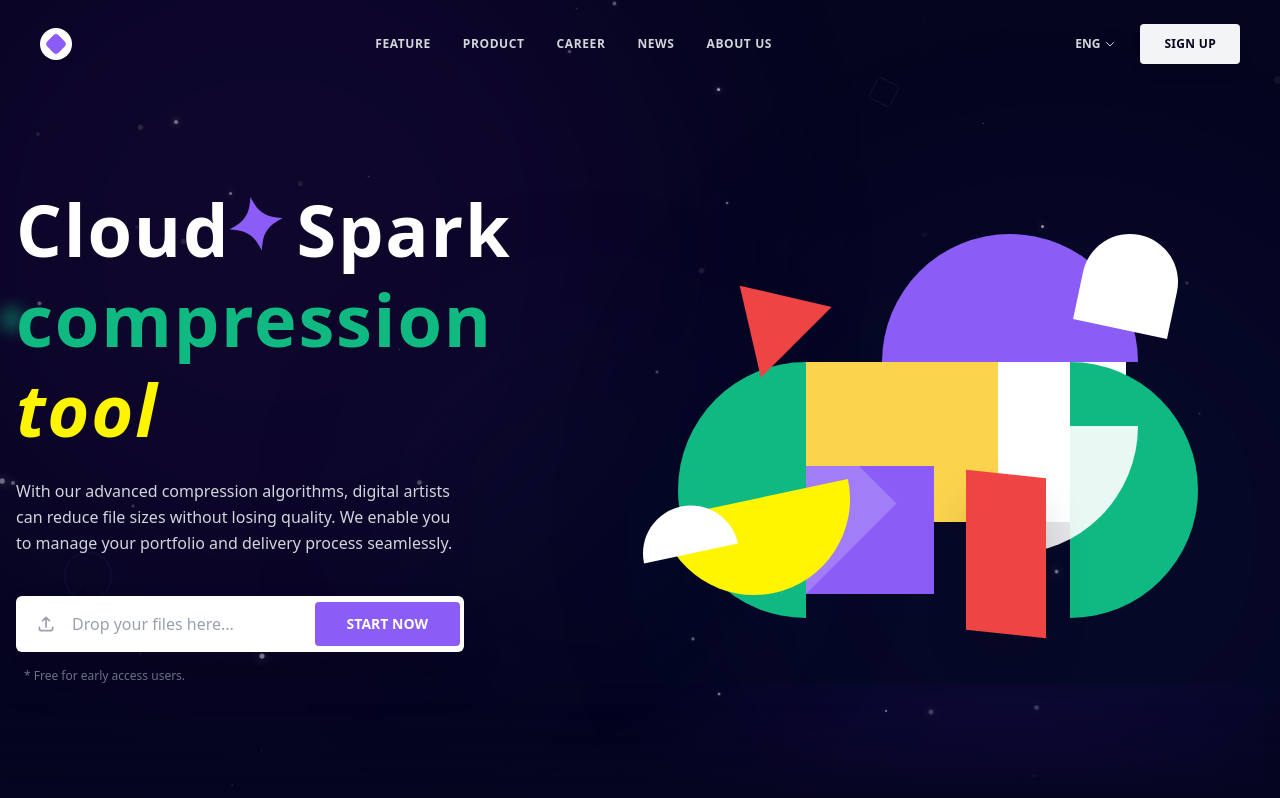
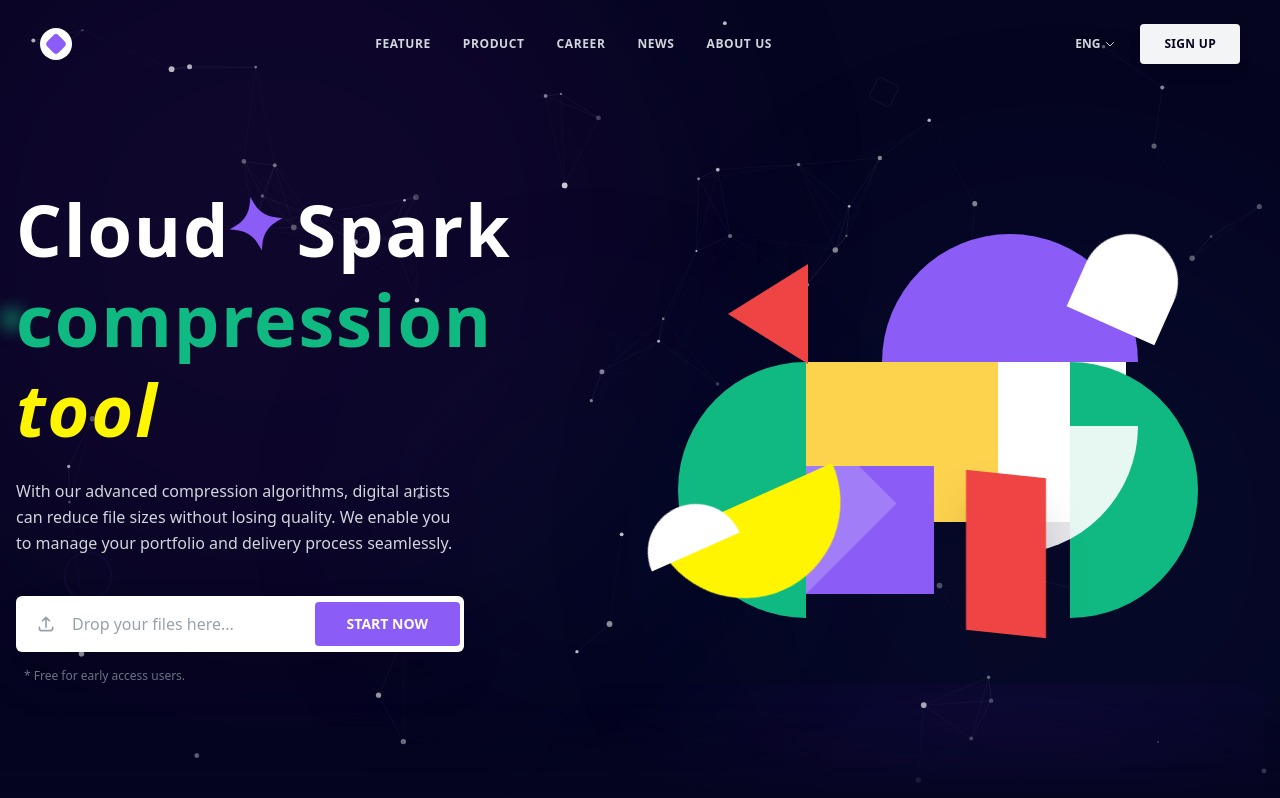
Before and after one commit to Star-Plus/cloudspark-web, a SvelteKit app: page / in a window 1280 px wide. Shown: the top 798 px of the page. Built offline with nearby package versions, Linux system fonts and the light colour scheme.

Commit message:
I feel the stars aligning

```diff
--- a/src/routes/+layout.svelte
+++ b/src/routes/+layout.svelte
@@ -1,4 +1,5 @@
 <script>
+	import { onMount } from "svelte";
 	import Header from "./Header.svelte";
 	import "../app.css";
 	import "./layout.css";
@@ -6,23 +7,120 @@
 	/** @type {{children: import('svelte').Snippet}} */
 	let { children } = $props();
 
-	// Generate random stars for the background
-	const stars = Array.from({ length: 80 }).map((_, i) => ({
-		id: i,
-		top: Math.random() * 100,
-		left: Math.random() * 100,
-		size: Math.random() * 3 + 1, // 1px to 4px
-		delay: Math.random() * 5,
-		duration: Math.random() * 3 + 2, // 2s to 5s
-		opacity: Math.random() * 0.5 + 0.3, // 0.3 to 0.8
-	}));
+	let canvas;
+
+	onMount(() => {
+		if (!canvas) return; // Guard in case of fast unmounts
+
+		const ctx = canvas.getContext("2d");
+		let animationFrameId;
+		let stars = [];
+		const connectionDistance = 150; // Increased for better connectivity
+		const starCount = 80;
+
+		const resize = () => {
+			if (canvas) {
+				canvas.width = window.innerWidth;
+				canvas.height = window.innerHeight;
+			}
+		};
+
+		class Star {
+			constructor() {
+				this.x = Math.random() * window.innerWidth;
+				this.y = Math.random() * window.innerHeight;
+				this.vx = (Math.random() - 0.5) * 0.3; // Slower, smoother drift
+				this.vy = (Math.random() - 0.5) * 0.3;
+				this.size = Math.random() * 2 + 1;
+				this.baseAlpha = Math.random() * 0.6 + 0.2;
+				this.alpha = this.baseAlpha;
+				this.twinkleSpeed = Math.random() * 0.02 + 0.005;
+				this.twinkleDir = 1;
+			}
+
+			update() {
+				this.x += this.vx;
+				this.y += this.vy;
+
+				// Bounce off edges
+				if (this.x < 0 || this.x > canvas.width) this.vx *= -1;
+				if (this.y < 0 || this.y > canvas.height) this.vy *= -1;
+
+				// Twinkle
+				this.alpha += this.twinkleSpeed * this.twinkleDir;
+				if (this.alpha > 0.8 || this.alpha < 0.2) this.twinkleDir *= -1;
+			}
+
+			draw() {
+				ctx.globalAlpha = this.alpha;
+				ctx.fillStyle = "white";
+				ctx.beginPath();
+				ctx.arc(this.x, this.y, this.size, 0, Math.PI * 2);
+				ctx.fill();
+			}
+		}
+
+		const init = () => {
+			stars = [];
+			resize();
+			for (let i = 0; i < starCount; i++) {
+				stars.push(new Star());
+			}
+		};
+
+		const animate = () => {
+			if (!ctx) return;
+			ctx.clearRect(0, 0, canvas.width, canvas.height);
+
+			// Update and draw stars
+			stars.forEach((star) => {
+				star.update();
+				star.draw();
+			});
+
+			// Draw connections
+			ctx.globalAlpha = 1;
+			// Use a very light white/purple connection line
+			ctx.lineWidth = 0.5;
+
+			for (let i = 0; i < stars.length; i++) {
+				for (let j = i + 1; j < stars.length; j++) {
+					const dx = stars[i].x - stars[j].x;
+					const dy = stars[i].y - stars[j].y;
+					const dist = Math.sqrt(dx * dx + dy * dy);
+
+					if (dist < connectionDistance) {
+						// Opacity based on distance (closer = more opaque)
+						const opacity = 1 - dist / connectionDistance;
+						ctx.strokeStyle = `rgba(255, 255, 255, ${opacity * 0.15})`;
+
+						ctx.beginPath();
+						ctx.moveTo(stars[i].x, stars[i].y);
+						ctx.lineTo(stars[j].x, stars[j].y);
+						ctx.stroke();
+					}
+				}
+			}
+
+			animationFrameId = requestAnimationFrame(animate);
+		};
+
+		window.addEventListener("resize", resize);
+		init();
+		animate();
+
+		return () => {
+			window.removeEventListener("resize", resize);
+			cancelAnimationFrame(animationFrameId);
+		};
+	});
 </script>
 
 <div
 	class="app bg-[#050520] text-white min-h-screen font-sans selection:bg-purple-500 selection:text-white relative overflow-hidden"
 >
 	<!-- Global Background Space Ambience (Fixed - Does not scroll) -->
-	<div class="fixed inset-0 pointer-events-none overflow-hidden z-0">
+	<div class="fixed inset-0 pointer-events-none z-0">
 		<!-- Nebulas -->
 		<div
 			class="absolute top-[-20%] left-[-10%] w-[800px] h-[800px] bg-purple-900/20 rounded-full blur-[120px] animate-[pulse_8s_ease-in-out_infinite]"
@@ -34,21 +132,9 @@
 			class="absolute top-[40%] left-[30%] w-[400px] h-[400px] bg-cyan-900/10 rounded-full blur-[100px] animate-pulse"
 		></div>
 
-		<!-- Generated Stars -->
-		{#each stars as star (star.id)}
-			<div
-				class="absolute bg-white rounded-full shadow-[0_0_8px_white]"
-				style="
-					top: {star.top}%;
-					left: {star.left}%;
-					width: {star.size}px;
-					height: {star.size}px;
-					opacity: {star.opacity};
-					animation: ping {star.duration}s ease-in-out infinite;
-					animation-delay: {star.delay}s;
-				"
-			></div>
-		{/each}
+		<!-- Constellation Canvas -->
+		<canvas bind:this={canvas} class="absolute inset-0 w-full h-full"
+		></canvas>
 
 		<!-- Drifting Shapes -->
 		<div
@@ -98,17 +184,28 @@
 		background-attachment: fixed;
 	}
 
-	/* Add custom keyframe for better star twinkling if ping is too aggressive */
 	@keyframes twinkle {
 		0%,
 		100% {
 			opacity: 0.3;
-			transform: scale(1);
+			transform: scale(0.8);
 		}
 		50% {
 			opacity: 1;
-			transform: scale(1.5);
-			box-shadow: 0 0 10px white;
+			transform: scale(1.2);
+			box-shadow: 0 0 4px white;
+		}
+	}
+
+	@keyframes drift {
+		0% {
+			transform: translateY(0px) translateX(0px);
+		}
+		50% {
+			transform: translateY(-20px) translateX(10px);
+		}
+		100% {
+			transform: translateY(0px) translateX(0px);
 		}
 	}
 </style>
--- a/src/routes/+page.svelte
+++ b/src/routes/+page.svelte
@@ -77,66 +77,73 @@
 		<div
 			class="absolute top-1/2 left-1/2 transform -translate-x-1/2 -translate-y-1/2 w-[500px] h-[400px]"
 		>
-			<!-- Large Blue Semi-circle Top replaced with Violet -->
+			<!--
+				ANIMATED GEOMETRIC SHAPES
+				Each shape has a unique class 'geo-xx' to target it with specific keyframes.
+			-->
+
+			<!-- 1. Large Violet Semi-circle (Top Right) -->
 			<div
-				class="absolute top-0 right-10 w-64 h-32 bg-[#8B5CF6] rounded-t-full z-10"
+				class="geo-shape geo-1 absolute top-0 right-10 w-64 h-32 bg-[#8B5CF6] rounded-t-full z-10"
 			></div>
 
-			<!-- White Quarter Circle Top Right -->
+			<!-- 2. White Quarter Circle (Top Right Corner) -->
 			<div
-				class="absolute top-0 right-0 w-24 h-24 bg-white rounded-t-full z-20 transform rotate-12"
+				class="geo-shape geo-2 absolute top-0 right-0 w-24 h-24 bg-white rounded-t-full z-20 transform rotate-12"
 			></div>
 
-			<!-- Red Triangle/Slice Left -->
+			<!-- 3. Red Triangle (Top Left) -->
 			<div
-				class="absolute top-10 left-10 w-0 h-0 border-l-[50px] border-l-transparent border-r-[50px] border-r-transparent border-b-[80px] border-b-[#EF4444] transform -rotate-45 z-20"
+				class="geo-shape geo-3 absolute top-10 left-10 w-0 h-0 border-l-[50px] border-l-transparent border-r-[50px] border-r-transparent border-b-[80px] border-b-[#EF4444] transform -rotate-45 z-20"
 			></div>
 
-			<!-- Green Semi-Circle Left -->
+			<!-- 4. Green Semi-Circle (Left) -->
 			<div
-				class="absolute top-32 left-0 w-32 h-64 bg-[#10B981] rounded-l-full z-10"
+				class="geo-shape geo-4 absolute top-32 left-0 w-32 h-64 bg-[#10B981] rounded-l-full z-10"
 			></div>
 
-			<!-- Large Yellow Square flexible center -->
+			<!-- 5. Yellow Square (Center) -->
 			<div
-				class="absolute top-32 left-32 w-48 h-40 bg-[#FCD34D] z-0 shadow-lg"
+				class="geo-shape geo-5 absolute top-32 left-32 w-48 h-40 bg-[#FCD34D] z-0 shadow-lg"
 			></div>
 
-			<!-- White Square/Rect Right of Yellow -->
-			<div class="absolute top-32 left-80 w-32 h-40 bg-white z-0"></div>
-
-			<!-- Green Semi-Circle Right -->
+			<!-- 6. White Rect (Right Center) -->
 			<div
-				class="absolute top-32 right-[-20px] w-32 h-64 bg-[#10B981] rounded-r-full z-10"
+				class="geo-shape geo-6 absolute top-32 left-80 w-32 h-40 bg-white z-0"
 			></div>
 
-			<!-- Yellow Semi-Circle Bottom Left -->
+			<!-- 7. Green Semi-Circle (Right) -->
 			<div
-				class="absolute bottom-10 left-[-10px] w-48 h-24 bg-[#FFF500] rounded-b-full z-20 transform -rotate-12"
+				class="geo-shape geo-7 absolute top-32 right-[-20px] w-32 h-64 bg-[#10B981] rounded-r-full z-10"
 			></div>
 
-			<!-- Small White Semi-Circle Bottom Left decorative -->
+			<!-- 8. Yellow Semi-Circle (Bottom Left) -->
 			<div
-				class="absolute bottom-20 left-[-40px] w-24 h-12 bg-white rounded-t-full z-30 transform -rotate-12"
+				class="geo-shape geo-8 absolute bottom-10 left-[-10px] w-48 h-24 bg-[#FFF500] rounded-b-full z-20 transform -rotate-12"
 			></div>
 
-			<!-- Violet Triangle/Square split bottom center -->
+			<!-- 9. Small White Semi-Circle (Bottom Left decorative) -->
 			<div
-				class="absolute bottom-10 left-32 w-32 h-32 bg-[#8B5CF6] z-10 overflow-hidden"
+				class="geo-shape geo-9 absolute bottom-20 left-[-40px] w-24 h-12 bg-white rounded-t-full z-30 transform -rotate-12"
+			></div>
+
+			<!-- 10. Violet Triangle/Square (Bottom Center) -->
+			<div
+				class="geo-shape geo-10 absolute bottom-10 left-32 w-32 h-32 bg-[#8B5CF6] z-10 overflow-hidden"
 			>
 				<div
 					class="absolute top-0 left-0 w-full h-full bg-white opacity-20 transform -rotate-45 origin-bottom-left"
 				></div>
 			</div>
 
-			<!-- Red Rectangle Bottom Right -->
+			<!-- 11. Red Rectangle (Bottom Right) -->
 			<div
-				class="absolute bottom-0 left-72 w-20 h-40 bg-[#EF4444] z-30 shadow-2xl skew-y-6"
+				class="geo-shape geo-11 absolute bottom-0 left-72 w-20 h-40 bg-[#EF4444] z-30 shadow-2xl skew-y-6"
 			></div>
 
-			<!-- White Quarter Circle Right Bottom -->
+			<!-- 12. White Quarter Circle (Bottom Right) -->
 			<div
-				class="absolute bottom-20 right-10 w-32 h-32 bg-white rounded-br-full z-10 opacity-90"
+				class="geo-shape geo-12 absolute bottom-20 right-10 w-32 h-32 bg-white rounded-br-full z-10 opacity-90"
 			></div>
 		</div>
 	</div>
@@ -877,4 +884,258 @@
 			transform: translateY(-20px) rotate(var(--tw-rotate, 0deg));
 		}
 	}
+
+	/* Geometric Morph Animations */
+	.geo-shape {
+		transition: all 0.5s ease-in-out;
+		animation-timing-function: cubic-bezier(0.4, 0, 0.2, 1);
+		animation-iteration-count: infinite;
+		animation-direction: alternate;
+		animation-duration: 8s; /* Slow, fluid loop */
+	}
+
+	/*
+       Keyframe Logic:
+       0%: Original Position & Color
+       50%: "Cloud" Cluster Center Position & Color Cycle (Pink/Purple)
+       100%: Back to Original (handled by alternate direction, but we define unique endpoints for variation if needed, or just let alternate handle it)
+    */
+
+	.geo-1 {
+		animation-name: morph-1;
+	}
+	@keyframes morph-1 {
+		0% {
+			top: 0;
+			right: 2.5rem;
+			background-color: #8b5cf6;
+			transform: none;
+		}
+		50% {
+			top: 25%;
+			right: 40%;
+			background-color: #ec4899;
+			transform: scale(0.8) translate(10px, 20px);
+			border-radius: 50%;
+		}
+	}
+
+	.geo-2 {
+		animation-name: morph-2;
+	}
+	@keyframes morph-2 {
+		0% {
+			top: 0;
+			right: 0;
+			background-color: white;
+			transform: rotate(12deg);
+		}
+		50% {
+			top: 30%;
+			right: 30%;
+			background-color: #a855f7;
+			transform: rotate(45deg) scale(0.5);
+			border-radius: 50%;
+		}
+	}
+
+	.geo-3 {
+		animation-name: morph-3;
+	}
+	@keyframes morph-3 {
+		0% {
+			top: 2.5rem;
+			left: 2.5rem;
+			border-bottom-color: #ef4444;
+			transform: rotate(-45deg);
+		}
+		50% {
+			top: 40%;
+			left: 40%;
+			border-bottom-color: #6366f1;
+			transform: rotate(0deg) scale(0.6);
+		}
+	}
+
+	.geo-4 {
+		animation-name: morph-4;
+	}
+	@keyframes morph-4 {
+		0% {
+			top: 8rem;
+			left: 0;
+			background-color: #10b981;
+			border-radius: 9999px 0 0 9999px;
+		}
+		50% {
+			top: 35%;
+			left: 35%;
+			background-color: #3b82f6;
+			border-radius: 50%;
+			transform: scale(0.7);
+			width: 80px;
+			height: 80px;
+		}
+	}
+
+	.geo-5 {
+		animation-name: morph-5;
+	}
+	@keyframes morph-5 {
+		0% {
+			top: 8rem;
+			left: 8rem;
+			background-color: #fcd34d;
+		}
+		50% {
+			top: 40%;
+			left: 45%;
+			background-color: #ffffff;
+			width: 60px;
+			height: 60px;
+			border-radius: 20%;
+			transform: rotate(180deg);
+		}
+	}
+
+	.geo-6 {
+		animation-name: morph-6;
+	}
+	@keyframes morph-6 {
+		0% {
+			top: 8rem;
+			left: 20rem;
+			background-color: white;
+		}
+		50% {
+			top: 38%;
+			left: 55%;
+			background-color: #8b5cf6;
+			width: 50px;
+			height: 50px;
+			border-radius: 50%;
+			transform: scale(1.1);
+		}
+	}
+
+	.geo-7 {
+		animation-name: morph-7;
+	}
+	@keyframes morph-7 {
+		0% {
+			top: 8rem;
+			right: -20px;
+			background-color: #10b981;
+			border-radius: 0 9999px 9999px 0;
+		}
+		50% {
+			top: 28%;
+			right: 35%;
+			background-color: #ec4899;
+			border-radius: 50%;
+			transform: scale(0.6);
+			width: 70px;
+			height: 70px;
+		}
+	}
+
+	.geo-8 {
+		animation-name: morph-8;
+	}
+	@keyframes morph-8 {
+		0% {
+			bottom: 2.5rem;
+			left: -10px;
+			background-color: #fff500;
+			transform: rotate(-12deg);
+		}
+		50% {
+			bottom: 40%;
+			left: 40%;
+			background-color: #a855f7;
+			transform: rotate(90deg) scale(0.5);
+			border-radius: 50%;
+			width: 50px;
+			height: 50px;
+		}
+	}
+
+	.geo-9 {
+		animation-name: morph-9;
+	}
+	@keyframes morph-9 {
+		0% {
+			bottom: 5rem;
+			left: -40px;
+			background-color: white;
+			transform: rotate(-12deg);
+		}
+		50% {
+			bottom: 45%;
+			left: 30%;
+			background-color: #3b82f6;
+			transform: rotate(0deg) scale(0.8);
+			border-radius: 50%;
+		}
+	}
+
+	.geo-10 {
+		animation-name: morph-10;
+	}
+	@keyframes morph-10 {
+		0% {
+			bottom: 2.5rem;
+			left: 8rem;
+			background-color: #8b5cf6;
+		}
+		50% {
+			bottom: 35%;
+			left: 45%;
+			background-color: #f472b6;
+			transform: scale(0.9);
+			border-radius: 30%;
+		}
+	}
+
+	.geo-11 {
+		animation-name: morph-11;
+	}
+	@keyframes morph-11 {
+		0% {
+			bottom: 0;
+			left: 18rem;
+			background-color: #ef4444;
+			transform: skewY(6deg);
+		}
+		50% {
+			bottom: 40%;
+			left: 50%;
+			background-color: #ffffff;
+			transform: skewY(0deg) scale(0.5);
+			width: 40px;
+			height: 40px;
+			border-radius: 50%;
+		}
+	}
+
+	.geo-12 {
+		animation-name: morph-12;
+	}
+	@keyframes morph-12 {
+		0% {
+			bottom: 5rem;
+			right: 2.5rem;
+			background-color: white;
+			border-radius: 0 0 9999px 0;
+		}
+		50% {
+			bottom: 30%;
+			right: 40%;
+			background-color: #8b5cf6;
+			border-radius: 50%;
+			transform: scale(0.7);
+			width: 60px;
+			height: 60px;
+		}
+	}
 </style>
```
